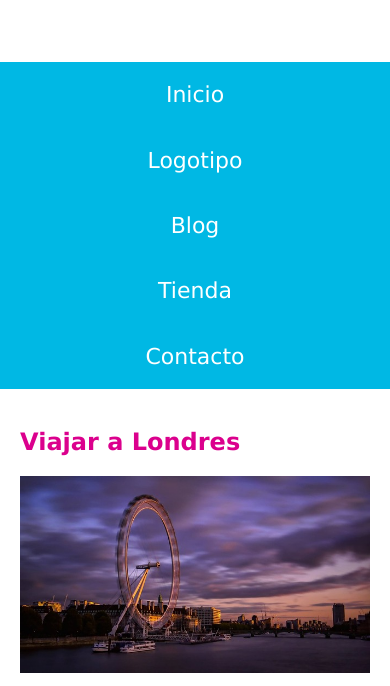
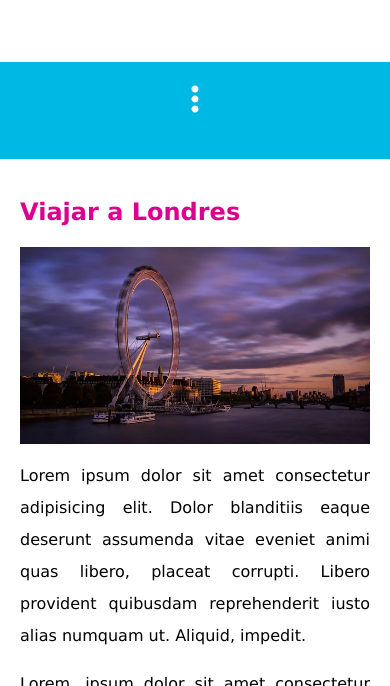
Before and after one commit to jesusemedin/blog-de-viaje, a plain HTML site: page index.html in a window 390 px wide. Shown: the part 95-781 px from the top of the page. Drawn offline with Linux system fonts and the light colour scheme.

Commit message:
se agrego boton responsive

```diff
--- a/css/estilos.css
+++ b/css/estilos.css
@@ -47,6 +47,30 @@ p{
     display: block;
 }
 /* NAVEGACION RESPONSIVE */
+.barra{
+    overflow: hidden;
+}
+.mobile-menu{
+    color: #ffffff;
+    font-size: 2rem;
+    /* esto son dos propiedades para centrar este elemento */
+    text-align: center;
+    display: block;
+    padding: 20px 0;
+}
+#nav:target{
+    max-height: 800px;
+}
+.navegacion-principal{
+    max-height: 0;
+    margin-top: 0;
+    transition: 0.8s;
+}
+@media (min-width: 768px){
+    .mobile-menu, .cerrar{
+        display: none!important;
+    }
+}
 /* NAVEGACION */
 .barra{
     background-color: #00b8e4;
--- a/index.html
+++ b/index.html
@@ -17,12 +17,22 @@
     </header>
 
     <div class="barra">
-        <nav  class="navegacion-principal contenedor">
+
+        <a href="#nav" class="mobile-menu">
+            <i class="fas fa-ellipsis-v"></i>
+        </a>
+
+        <nav id="nav" class="navegacion-principal contenedor">
             <a href="#">Inicio</a>
             <a href="#">Logotipo</a>
             <a href="#">Blog</a>
             <a href="#">Tienda</a>
             <a href="#">Contacto</a>
+
+            <a href="#" class="cerrar">
+                <i class="far fa-times-circle"></i>
+            </a>
+
         </nav>
     </div>
 
```
